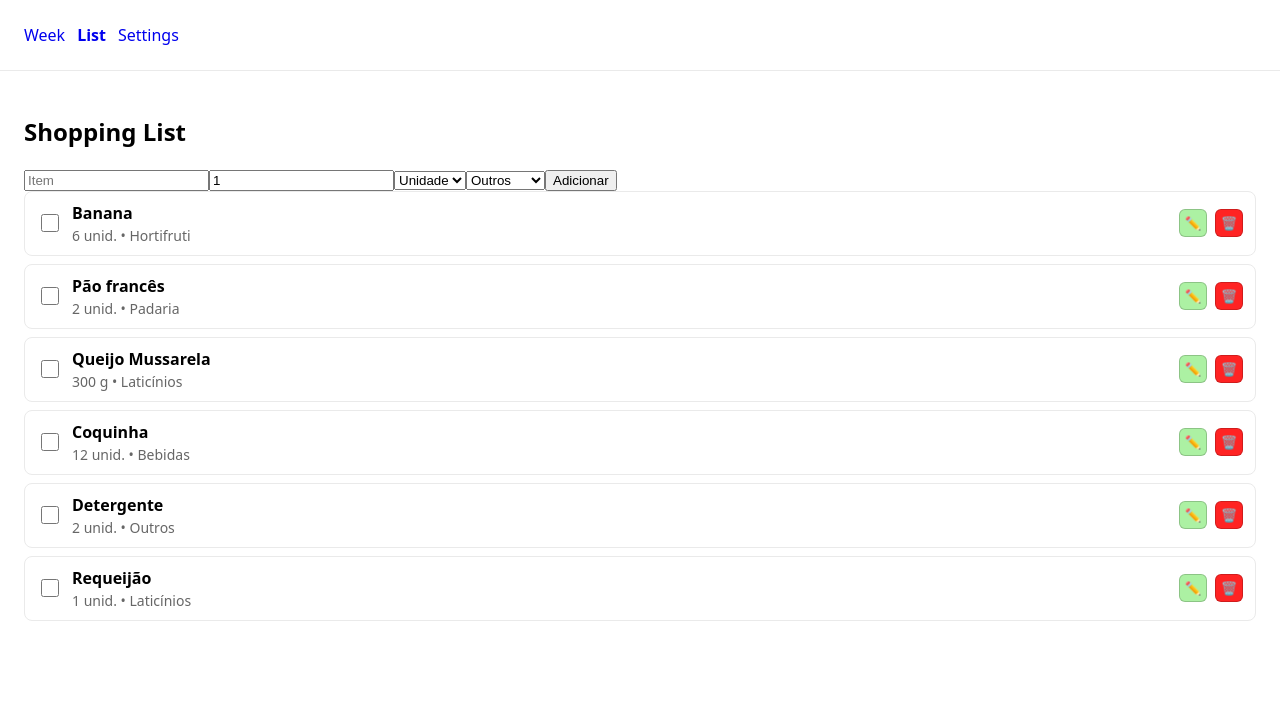
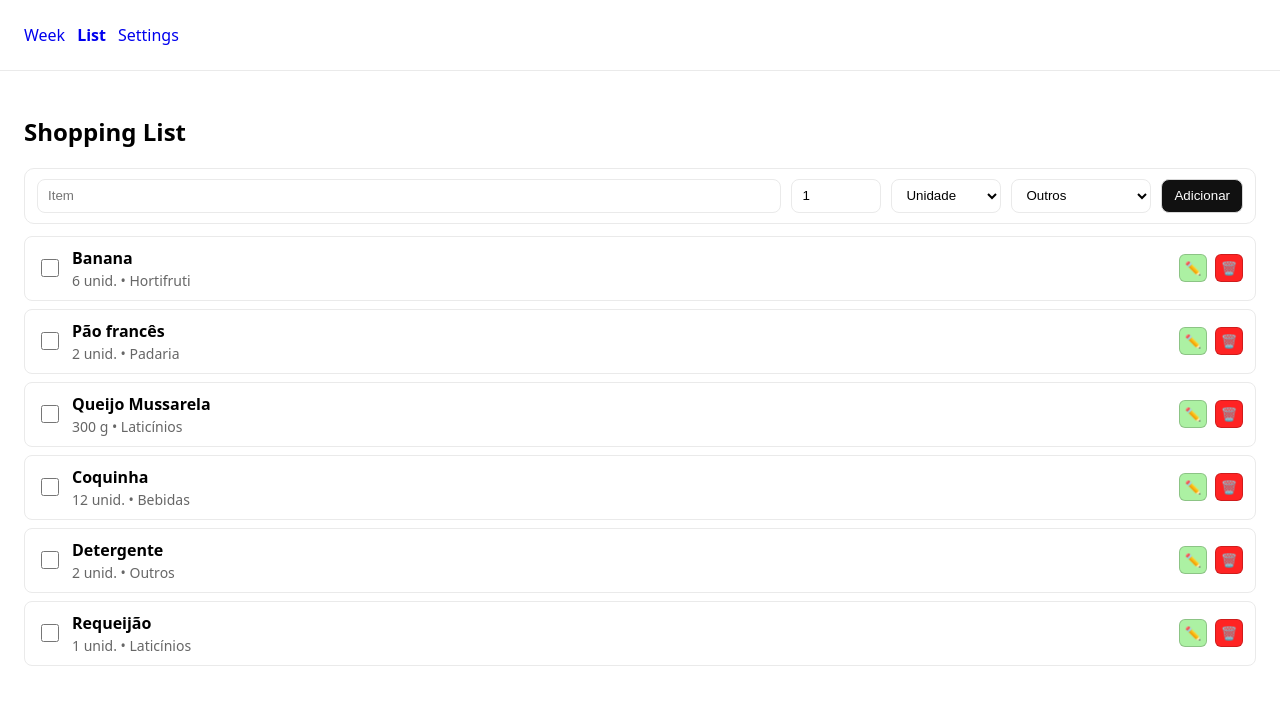
Before and after one commit to felipedev90/listify, a React (Vite) app: page /list in a window 1280 px wide. Shown: the top 704 px of the page. Built offline with nearby package versions, Linux system fonts and the light colour scheme.

Commit message:
style: form stylized

```diff
--- /dev/null
+++ b/src/components/ItemForm/ItemForm.module.css
@@ -0,0 +1,74 @@
+.form {
+  margin-bottom: 12px;
+}
+
+.row {
+  display: grid;
+  grid-template-columns: 1fr 90px 110px 140px auto;
+
+  gap: 10px;
+  align-items: center;
+
+  padding: 10px 12px;
+  border: 1px solid #eaeaea;
+  border-radius: 10px;
+  background: #fff;
+}
+
+.input,
+.qty,
+.select {
+  width: 100%;
+  height: 34px;
+  padding: 0 10px;
+
+  border: 1px solid #eaeaea;
+  border-radius: 8px;
+  background: #fff;
+
+  outline: none;
+}
+
+.input:focus,
+.qty:focus,
+.select:focus {
+  border-color: #cfcfcf;
+}
+
+.actions {
+  display: flex;
+  gap: 8px;
+  justify-content: flex-end;
+}
+
+.primary {
+  height: 34px;
+  padding: 0 12px;
+
+  border: 1px solid #d7d7d7;
+  border-radius: 8px;
+
+  background: #111;
+  color: #fff;
+  cursor: pointer;
+}
+
+.primary:hover {
+  background: #ededed;
+  color: #111;
+}
+
+@media (max-width: 720px) {
+  .row {
+    grid-template-columns: 1fr;
+  }
+
+  .actions {
+    justify-content: stretch;
+  }
+
+  .primary,
+  .secondary {
+    width: 100%;
+  }
+}
--- a/src/components/ItemForm/ItemForm.tsx
+++ b/src/components/ItemForm/ItemForm.tsx
@@ -1,5 +1,6 @@
 import { useState } from "react";
 import type { Category, Unit } from "../../types/shopping";
+import styles from "./ItemForm.module.css";
 
 export type NewItemData = {
   name: string;
@@ -47,21 +48,27 @@ export function ItemForm({
   }
 
   return (
-    <form onSubmit={handleSubmit}>
-      <div>
+    <form onSubmit={handleSubmit} className={styles.form}>
+      <div className={styles.row}>
         <input
           type="text"
           value={name}
           placeholder="Item"
           onChange={(e) => setName(e.target.value)}
+          className={styles.input}
         />
         <input
           type="number"
           value={qty}
           min={1}
           onChange={(e) => setQty(Number(e.target.value))}
+          className={styles.qty}
         />
-        <select value={unit} onChange={(e) => setUnit(e.target.value as Unit)}>
+        <select
+          value={unit}
+          onChange={(e) => setUnit(e.target.value as Unit)}
+          className={styles.select}
+        >
           <option value={"unid."}>Unidade</option>
           <option value={"g"}>Grama</option>
           <option value={"ml"}>ml</option>
@@ -69,6 +76,7 @@ export function ItemForm({
         <select
           value={category}
           onChange={(e) => setCategory(e.target.value as Category)}
+          className={styles.select}
         >
           <option value={"Hortifruti"}>Hortifruti</option>
           <option value={"Laticínios"}>Laticínios</option>
@@ -77,12 +85,20 @@ export function ItemForm({
           <option value={"Outros"}>Outros</option>
         </select>
 
-        <button type="submit">{submitLabel ?? "Adicionar"}</button>
-        {onCancel && (
-          <button type="button" onClick={onCancel}>
-            Cancelar
+        <div className={styles.actions}>
+          <button type="submit" className={styles.primary}>
+            {submitLabel ?? "Adicionar"}
           </button>
-        )}
+          {onCancel && (
+            <button
+              type="button"
+              onClick={onCancel}
+              className={styles.secondary}
+            >
+              Cancelar
+            </button>
+          )}
+        </div>
       </div>
     </form>
   );
```
